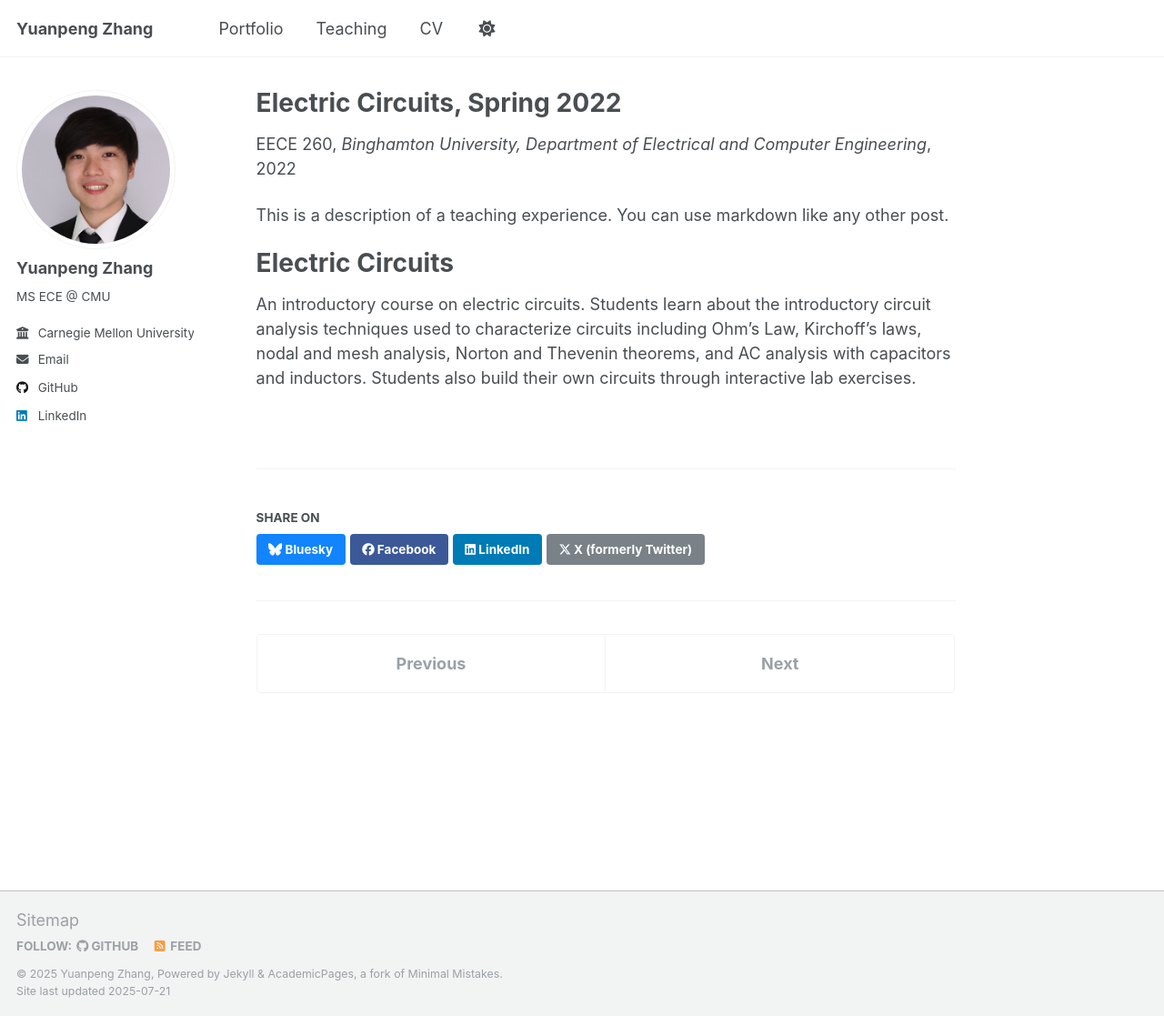
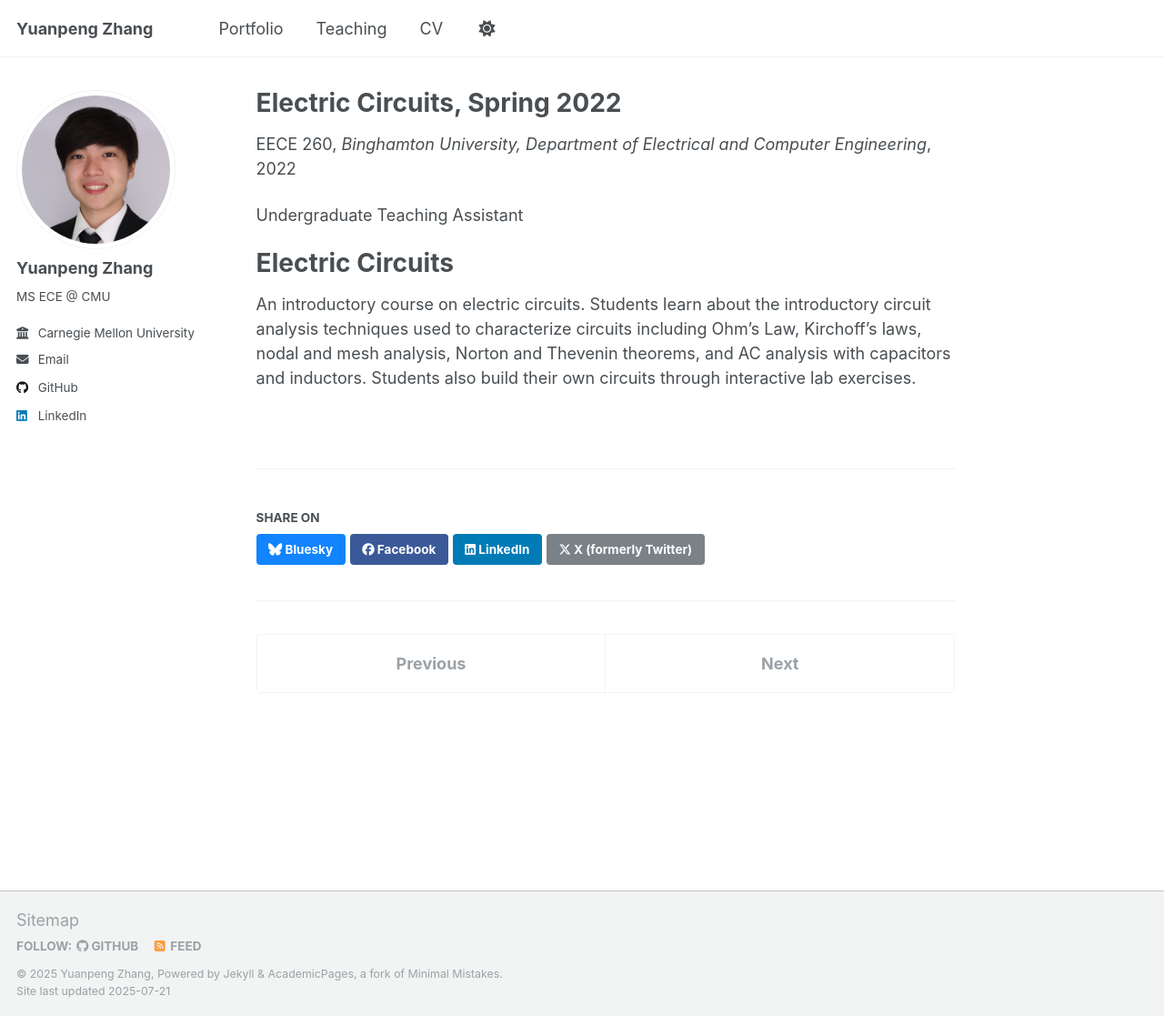
Before and after one commit to yuanpenguin/yuanpenguin.github.io, a Jekyll site: the page built from _teaching/2022-spring-circuits.md, in a window 1280 px wide and 1117 px high. Shown: the whole window at 91% size. Built offline with Jekyll 4.4.1, drawn with Linux system fonts in a browser that asks for light colours; a script that is not in the unit is left out.

Commit message:
Update 2022-spring-circuits.md

```diff
--- a/_teaching/2022-spring-circuits.md
+++ b/_teaching/2022-spring-circuits.md
@@ -8,7 +8,7 @@ date: 2022-01-30
 location: "Binghamton, NY"
 ---
 
-This is a description of a teaching experience. You can use markdown like any other post.
+Undergraduate Teaching Assistant
 
 Electric Circuits
 ======
```
